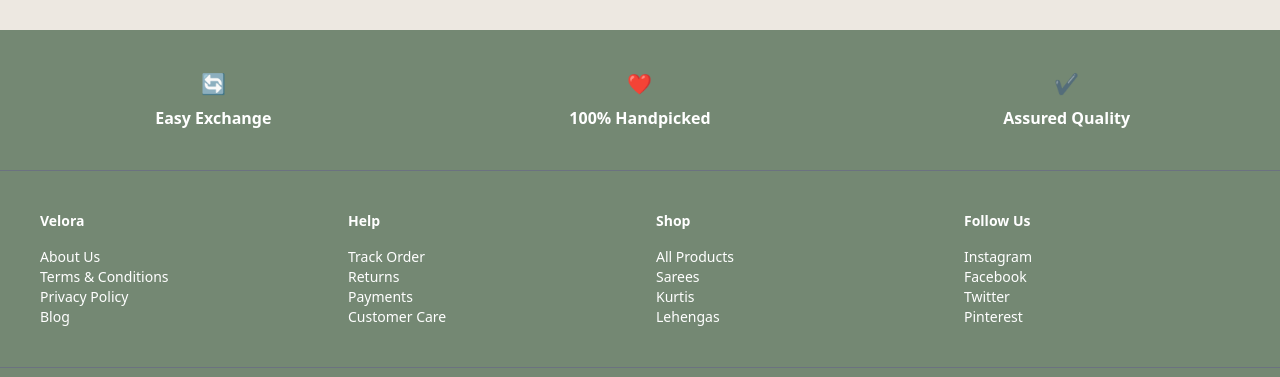
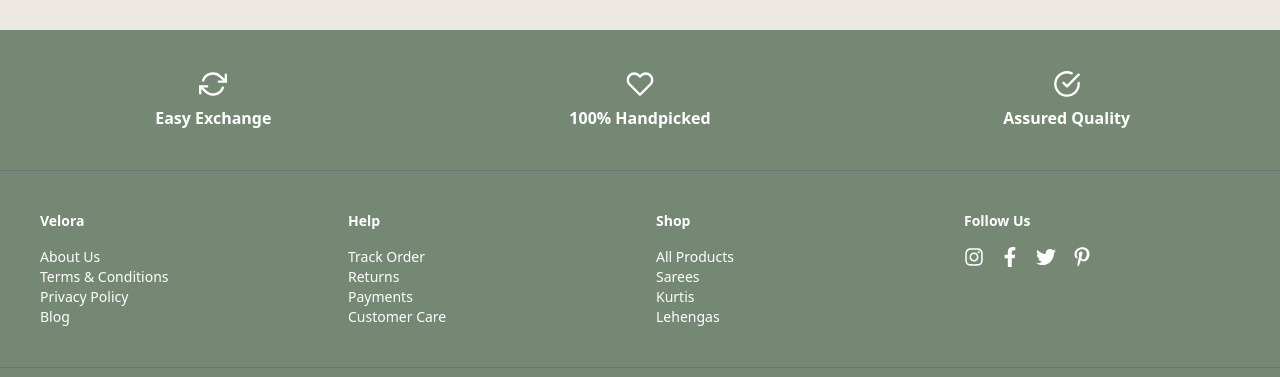
Before and after one commit to amulyabashetty-source/velora-boutique, a React (Vite) app in the folder client/: page / in a window 1280 px wide. Shown: the part 3728-4105 px from the top of the page. Built offline with nearby package versions, Linux system fonts and the light colour scheme; no server answers.

Commit message:
fixed server.js and footer file

```diff
--- a/client/src/components/Footer.jsx
+++ b/client/src/components/Footer.jsx
@@ -1,23 +1,38 @@
+import {
+  FiRefreshCw,
+  FiHeart,
+  FiCheckCircle,
+} from "react-icons/fi";
+
+import {
+  FaInstagram,
+  FaFacebookF,
+  FaTwitter,
+  FaPinterestP,
+} from "react-icons/fa";
+
 function Footer() {
   return (
     <footer className="bg-[#748873] text-white mt-16">
 
       {/* Top Features */}
       <div className="grid md:grid-cols-3 text-center py-10 border-b border-gray-500">
-        <div>
-          <p className="text-xl">🔄</p>
+
+        <div className="flex flex-col items-center">
+          <FiRefreshCw size={28} />
           <h3 className="font-semibold mt-2">Easy Exchange</h3>
         </div>
 
-        <div>
-          <p className="text-xl">❤️</p>
+        <div className="flex flex-col items-center">
+          <FiHeart size={28} />
           <h3 className="font-semibold mt-2">100% Handpicked</h3>
         </div>
 
-        <div>
-          <p className="text-xl">✔</p>
+        <div className="flex flex-col items-center">
+          <FiCheckCircle size={28} />
           <h3 className="font-semibold mt-2">Assured Quality</h3>
         </div>
+
       </div>
 
       {/* Links Section */}
@@ -25,34 +40,38 @@ function Footer() {
 
         <div>
           <h2 className="font-bold mb-4">Velora</h2>
-          <p>About Us</p>
-          <p>Terms & Conditions</p>
-          <p>Privacy Policy</p>
-          <p>Blog</p>
+          <p className="hover:underline cursor-pointer">About Us</p>
+          <p className="hover:underline cursor-pointer">Terms & Conditions</p>
+          <p className="hover:underline cursor-pointer">Privacy Policy</p>
+          <p className="hover:underline cursor-pointer">Blog</p>
         </div>
 
         <div>
           <h2 className="font-bold mb-4">Help</h2>
-          <p>Track Order</p>
-          <p>Returns</p>
-          <p>Payments</p>
-          <p>Customer Care</p>
+          <p className="hover:underline cursor-pointer">Track Order</p>
+          <p className="hover:underline cursor-pointer">Returns</p>
+          <p className="hover:underline cursor-pointer">Payments</p>
+          <p className="hover:underline cursor-pointer">Customer Care</p>
         </div>
 
         <div>
           <h2 className="font-bold mb-4">Shop</h2>
-          <p>All Products</p>
-          <p>Sarees</p>
-          <p>Kurtis</p>
-          <p>Lehengas</p>
+          <p className="hover:underline cursor-pointer">All Products</p>
+          <p className="hover:underline cursor-pointer">Sarees</p>
+          <p className="hover:underline cursor-pointer">Kurtis</p>
+          <p className="hover:underline cursor-pointer">Lehengas</p>
         </div>
 
         <div>
           <h2 className="font-bold mb-4">Follow Us</h2>
-          <p>Instagram</p>
-          <p>Facebook</p>
-          <p>Twitter</p>
-          <p>Pinterest</p>
+
+          <div className="flex gap-4 mt-2">
+            <FaInstagram size={20} className="cursor-pointer hover:text-gray-300" />
+            <FaFacebookF size={20} className="cursor-pointer hover:text-gray-300" />
+            <FaTwitter size={20} className="cursor-pointer hover:text-gray-300" />
+            <FaPinterestP size={20} className="cursor-pointer hover:text-gray-300" />
+          </div>
+
         </div>
 
       </div>
```
Also changed, not shown: 1 other file (tests, documents, lock files or other folders).
